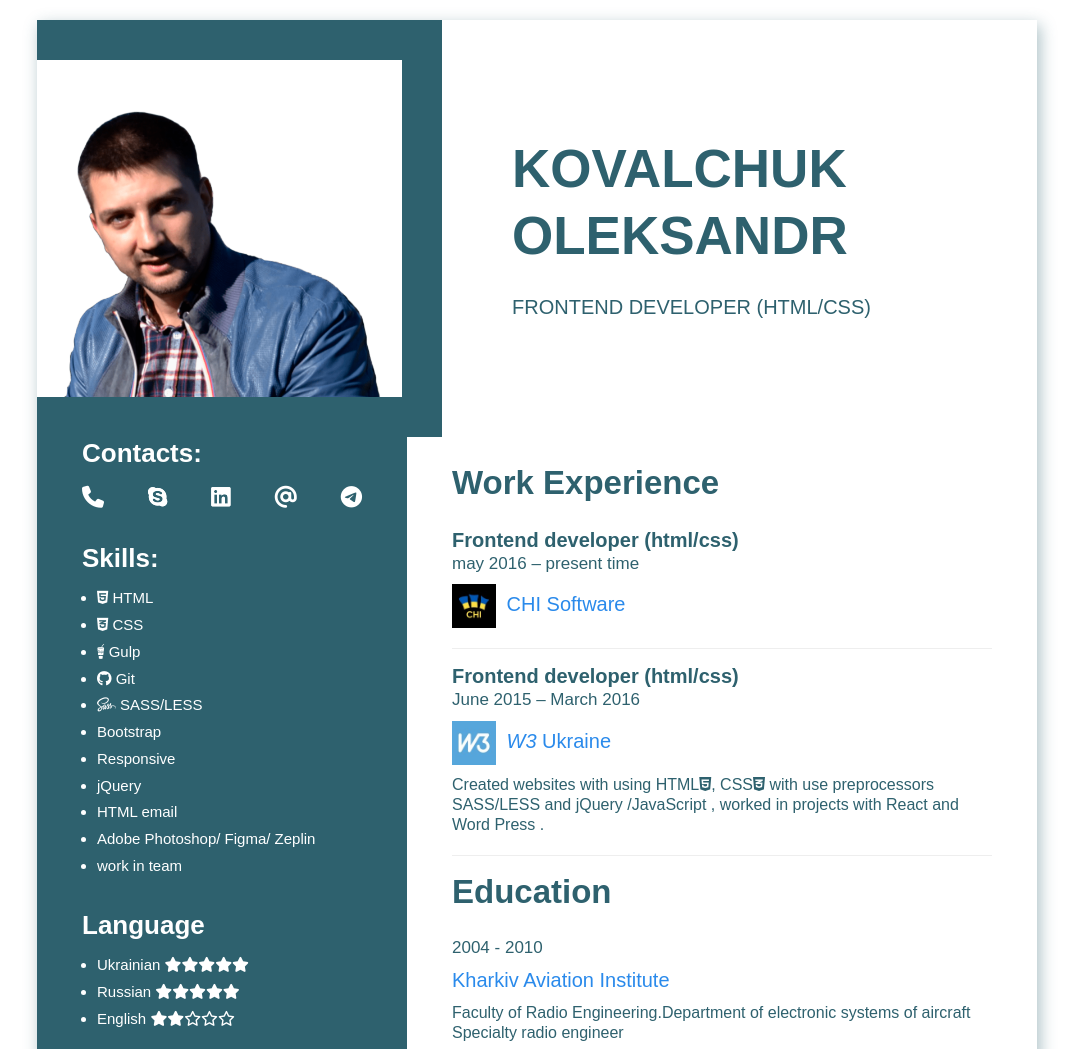
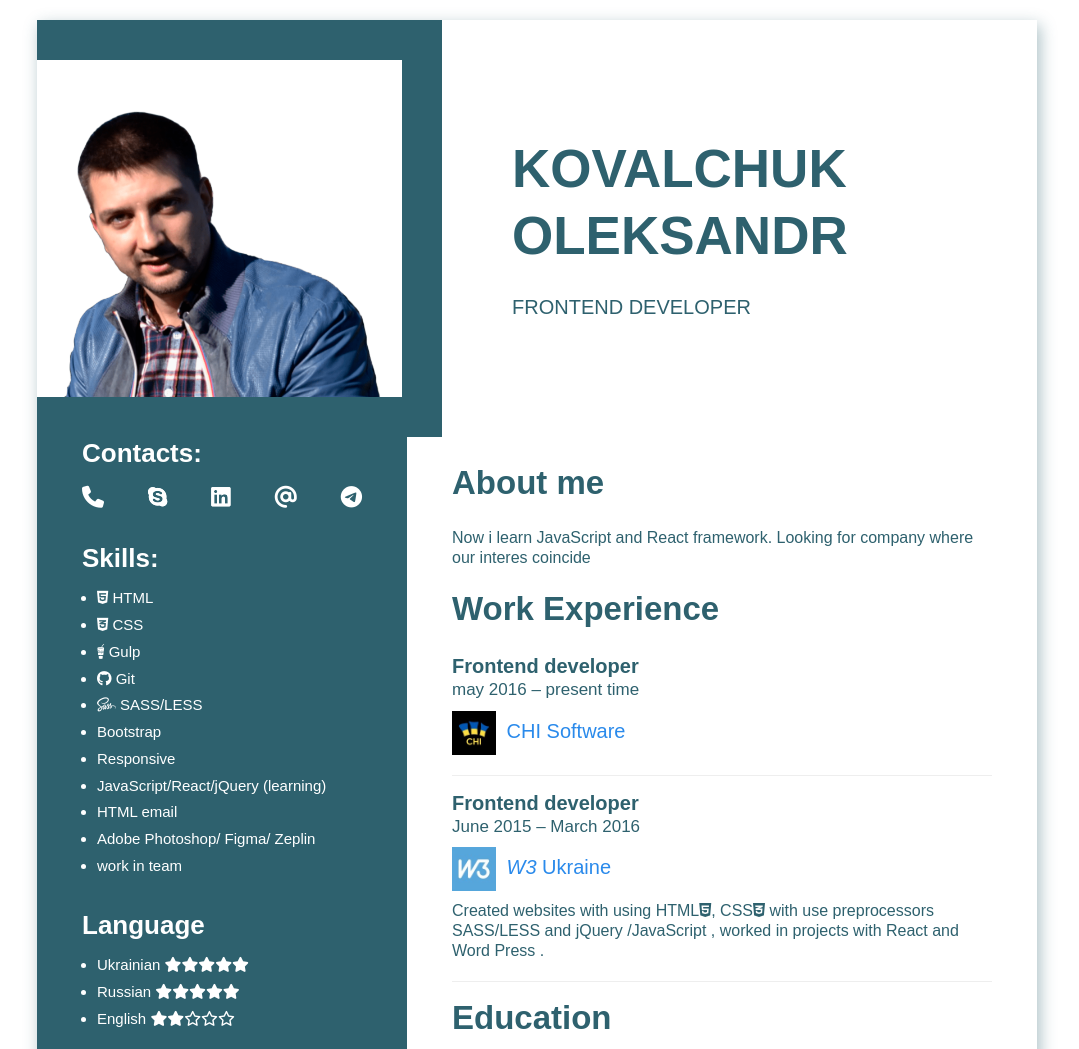
Before and after one commit to NevskiAlex/nevskialex.github.io, a website: page markup/src/index.html in a window 1280 px wide. Shown: the top 1049 px of the page, without its empty margins (103-1182 px from the left). Drawn offline with nearby package versions, Linux system fonts and the light colour scheme; files that its build step writes are made by us from their sources; files whose address does not match are found by name.

Commit message:
change text

```diff
--- a/markup/src/index.html
+++ b/markup/src/index.html
@@ -24,14 +24,16 @@
             Kovalchuk <br />
             Oleksandr
           </h1>
-          <p>Frontend developer (html/css)</p>
+          <p>Frontend developer </p>
         </div>
       </div>
       <main id="main" role="main" class="wow fadeInRight">
+        <h2>About me</h2>
+        <p>Now i learn JavaScript and React framework. Looking for company where our interes coincide</p>
         <h2>Work Experience</h2>
         <div class="description">
           <p class="company">
-            <strong class="job">Frontend developer (html/css)</strong>
+            <strong class="job">Frontend developer</strong>
             <span class="date">may 2016 – present time</span>
             <a href="https://www.linkedin.com/company/chisoftware/" target="_blank"
               ><img src="../img/CHI.jpeg" alt="w3Ukraine" />
@@ -42,7 +44,7 @@
         </div>
         <div class="description">
           <p class="company">
-            <strong class="job">Frontend developer (html/css)</strong>
+            <strong class="job">Frontend developer</strong>
             <span class="date">June 2015 – March 2016</span>
             <a href="https://www.linkedin.com/company/w3-ukraine/" target="_blank"
               ><img src="../img/w3.jpeg" alt="w3Ukraine" />
@@ -52,7 +54,6 @@
           <p>
             Created websites with using HTML<i class="fa-brands fa-html5"></i>, CSS<i class="fa-brands fa-css3-alt"></i> with use preprocessors
             SASS/LESS and jQuery /JavaScript , worked in projects with React and Word Press .  </p>
-
             <p>
         </div>
 
@@ -110,7 +111,7 @@
           <li><i class="fa-brands fa-sass"></i> SASS/LESS</li>
           <li>Bootstrap</li>
           <li>Responsive</li>
-          <li>jQuery</li>
+          <li>JavaScript/React/jQuery (learning)</li>
           <li>HTML email</li>
           <li>Adobe Photoshop/ Figma/ Zeplin</li>
           <li>work in team</li>
```
Also changed, not shown: index.html (+6 -5 lines), markup/build/index.html.
